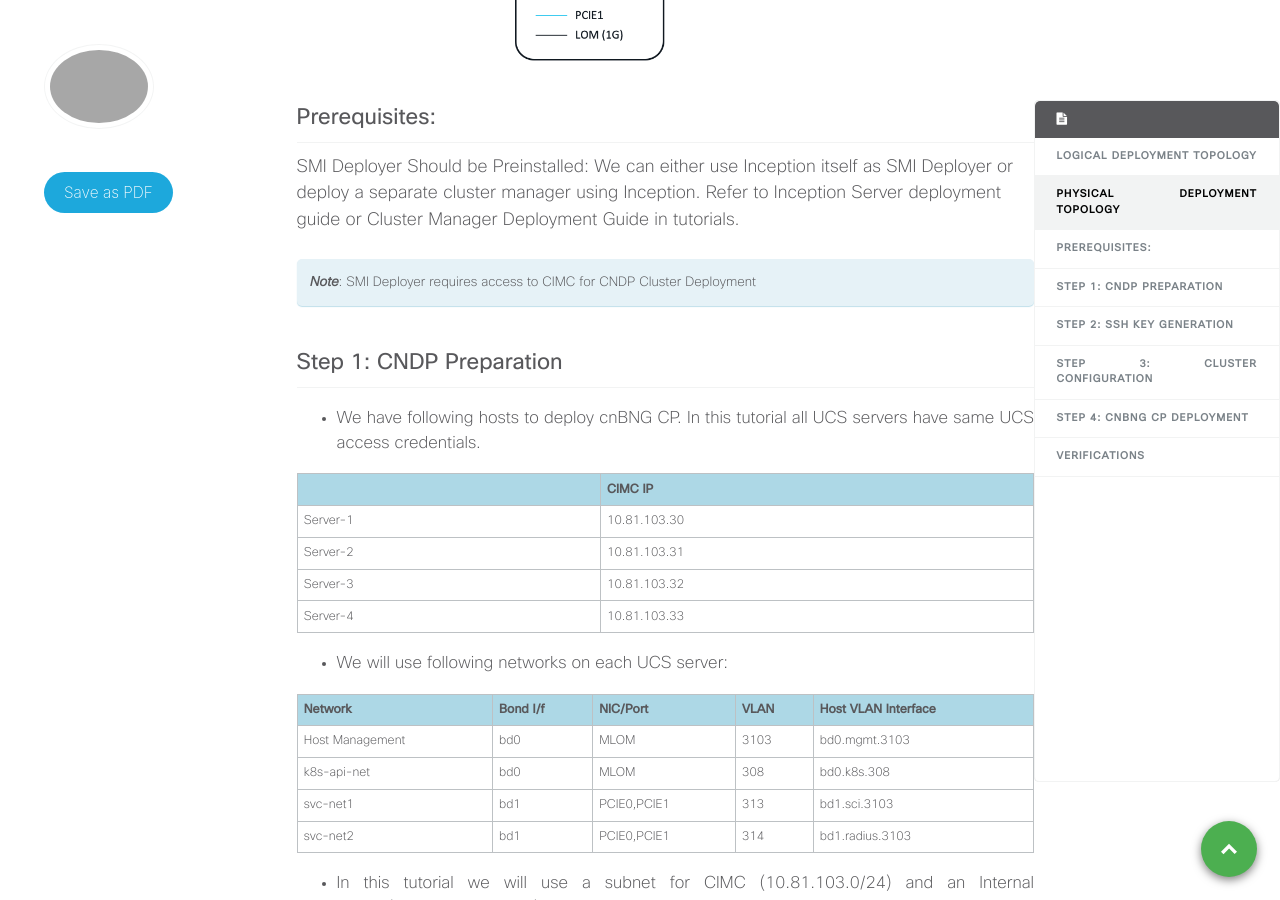
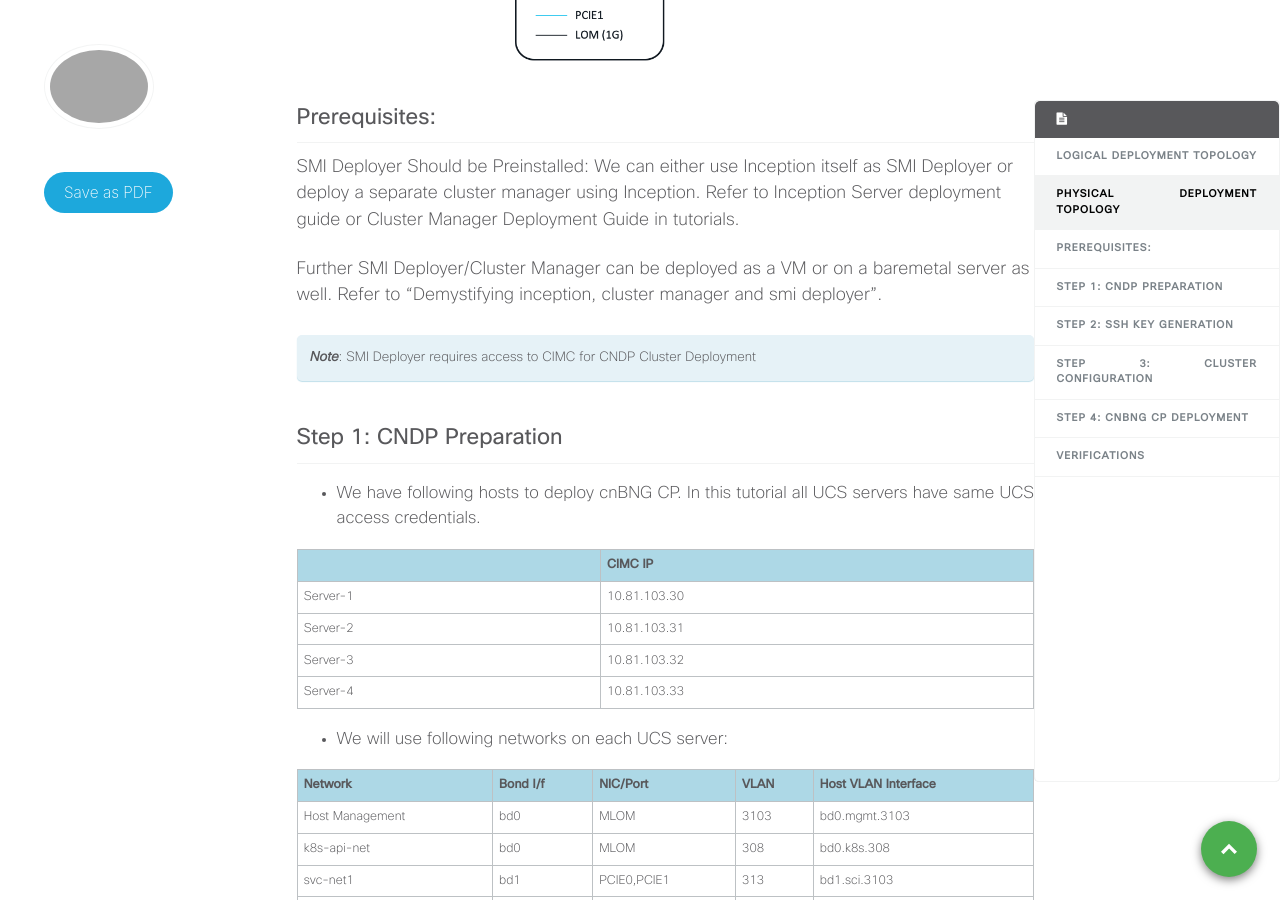
Before and after one commit to xrdocs/cnbng, a Jekyll site: the page built from _tutorials/cnbng-cp-multiserver-baremetal-deployment-guide.md, in a window 1280 px wide and 900 px high, scrolled down 1268 px. Built offline with Jekyll 4.4.1, drawn with Linux system fonts in a browser that asks for light colours; comment, search, counter and statistics services are not loaded.

Commit message:
Update cnbng-cp-multiserver-baremetal-deployment-guide.md

```diff
--- a/_tutorials/cnbng-cp-multiserver-baremetal-deployment-guide.md
+++ b/_tutorials/cnbng-cp-multiserver-baremetal-deployment-guide.md
@@ -32,6 +32,8 @@ We will deploy Multi server cnBNG CP in following steps:
 ## Prerequisites:
 
 SMI Deployer Should be Preinstalled: We can either use Inception itself as SMI Deployer or deploy a separate cluster manager using Inception. Refer to Inception Server deployment guide or Cluster Manager Deployment Guide in tutorials.
+
+Further SMI Deployer/Cluster Manager can be deployed as a VM or on a baremetal server as well. Refer to "Demystifying inception, cluster manager and smi deployer".
 
 ***Note***: SMI Deployer requires access to CIMC for CNDP Cluster Deployment
 {: .notice--info}
```
